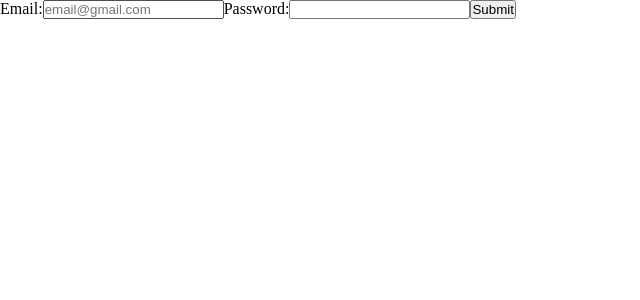
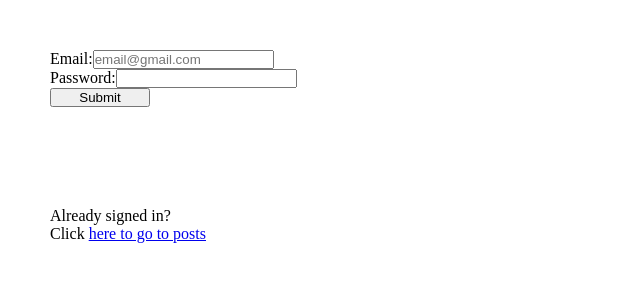
Before and after one commit to fredrikb12/blog-author-client, a React (Create React App) app: page /sign-in in a window 1280 px wide. Shown: the top 300 px of the page, without its empty margins (0-640 px from the left). Built offline with nearby package versions, Linux system fonts and the light colour scheme.

Commit message:
Add navigation option to /posts if

```diff
--- a/src/components/SignIn.js
+++ b/src/components/SignIn.js
@@ -1,5 +1,5 @@
 import { useState } from "react";
-import { useNavigate, useOutletContext } from "react-router-dom";
+import { Link, useNavigate, useOutletContext } from "react-router-dom";
 
 function SignIn() {
   const [pw, setPw] = useState("");
@@ -52,8 +52,9 @@ function SignIn() {
   }
 
   return (
+    <div style={{ padding: "50px" }}>
       <form method="POST" onSubmit={LogIn}>
-      <div>
+        <div style={{ display: "flex", flexDirection: "column" }}>
           <label htmlFor="username">
             Email:
             <input
@@ -75,7 +76,9 @@ function SignIn() {
               onChange={handleChange}
             />
           </label>
-        <button type="submit">Submit</button>
+          <button style={{ maxWidth: "100px" }} type="submit">
+            Submit
+          </button>
         </div>
         {errors.map((error, index) => {
           return (
@@ -85,6 +88,13 @@ function SignIn() {
           );
         })}
       </form>
+      <div style={{ marginTop: "100px" }}>
+        <p>Already signed in?</p>
+        <p>
+          Click <Link to="/posts">here to go to posts</Link>
+        </p>
+      </div>
+    </div>
   );
 }
 
```
Lines whose indentation alone changed are shown as unchanged.
